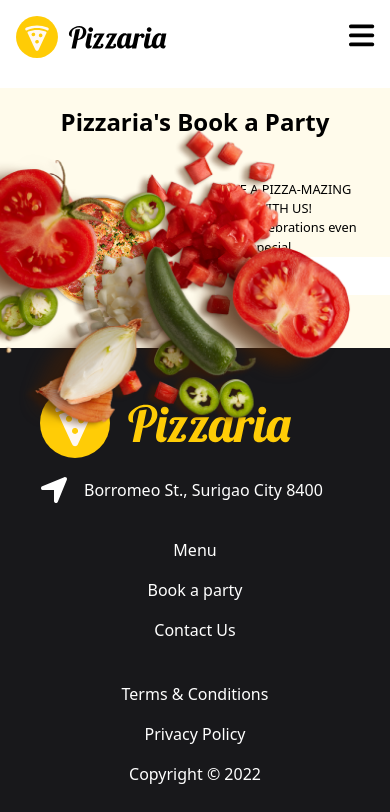
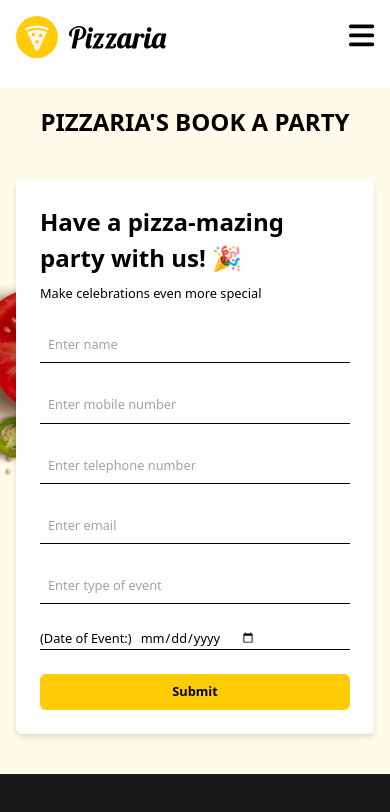
Before and after one commit to LightLotus/pizzaria, a React (Create React App) app: page /bookaparty in a window 390 px wide. Shown: the top 812 px of the page. Built offline with nearby package versions, Linux system fonts and the light colour scheme.

Commit message:
responsive book a party

```diff
--- a/src/pages/Bookaparty.js
+++ b/src/pages/Bookaparty.js
@@ -2,20 +2,35 @@ import pizzaparty from "../assets/pizzaparty.png";
 import spices from "../assets/spices.png";
 const Bookaparty = () => {
   return (
-    <div className="md:p-10 p-4 bg-amber-50 text-[0.8rem] md:text-[1rem] mt-[5.5rem] md:mt-[8rem] relative">
-      <img src={spices} className="absolute left-[-10%]" />
-      <h3 className="font-bold md:text-[2rem] text-[1.5rem] text-center">
+    <div className="md:p-10 p-4 bg-amber-50 text-[0.8rem] md:text-[1rem] mt-[5.5rem] md:mt-[8rem] relative pb-10 md:pb-0">
+      <img src={spices} className="absolute left-[-10%] top-[20%] md:top-0" />
+      <h3 className="font-bold md:text-[2rem] text-[1.5rem] text-center uppercase">
         Pizzaria's Book a Party
       </h3>
-      <div className="grid grid-cols-2 gap-10 mt-10">
-        <img src={pizzaparty} alt="pizzaparty" />
-        <form>
-          <p>HAVE A PIZZA-MAZING PARTY WITH US!</p>
-          <p>Make celebrations even more special</p>
-
-          <input type="text" id="name" />
-
-          <input type="text" id="mobilenumber" />
+      <div className="grid md:grid-cols-2 grid-cols-1 gap-10 mt-10">
+        <img src={pizzaparty} alt="pizzaparty" className="md:block hidden"/>
+        <form className="bg-white p-6 drop-shadow-md h-fit rounded-md">
+          <p className="font-bold text-[1.5rem]">Have a pizza-mazing party with us! 🎉</p>
+          <p className="my-2 md:my-0">Make celebrations even more special</p>
+          <div className="grid md:grid-cols-2 gap-6 mt-6">
+            <input className="border-b-[1px] focus:outline-none p-2 border-black" type="text" id="name" placeholder="Enter name" />
+            <input className="border-b-[1px] focus:outline-none p-2 border-black"
+              type="text"
+              id="mobilenumber"
+              placeholder="Enter mobile number"
+            />
+            <input className="border-b-[1px] focus:outline-none p-2 border-black"
+              type="text"
+              id="phonenumber"
+              placeholder="Enter telephone number"
+            />
+            <input className="border-b-[1px] focus:outline-none p-2 border-black" type="email" id="email" placeholder="Enter email" />
+            <input className="border-b-[1px] focus:outline-none p-2 border-black" type="text" id="event" placeholder="Enter type of event" />
+            <div className="flex gap-2 items-center border-b-[1px] border-black">
+            <label>(Date of Event:)</label>
+            <input type="date" id="date"/></div>
+          </div>
+          <button type="submit" className="block bg-[#FFCC06] hover:bg-[#ffcd068b] ease-in duration-300 p-2 md:w-1/2 w-full rounded-md font-bold mt-6 mx-auto">Submit</button>
         </form>
       </div>
     </div>
```
